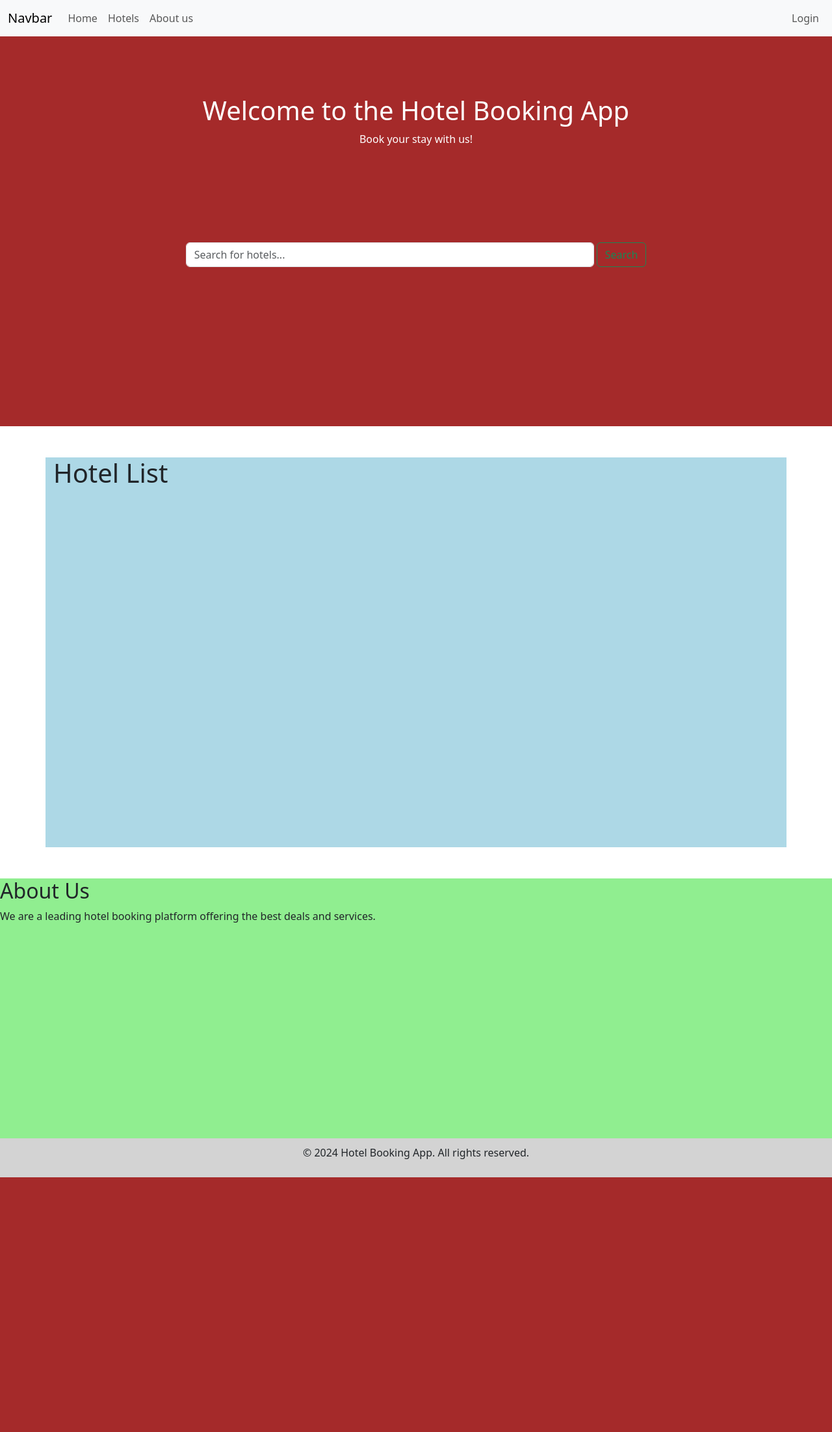
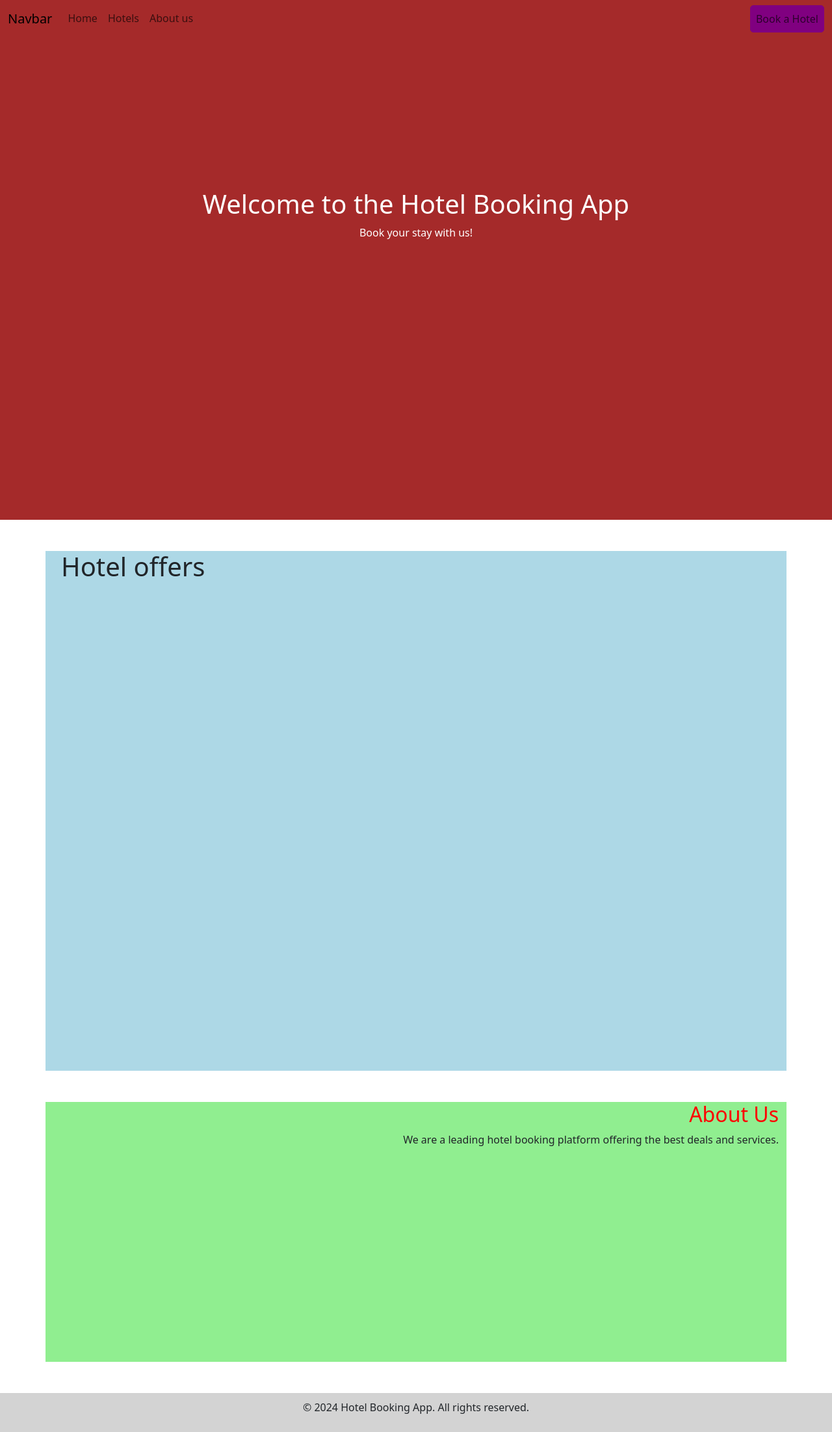
Before and after one commit to jammy-8/project4, a Django app: page / in a window 1280 px wide. Shown: the whole page at 65% size. Before the commit the page ends 1812 px from the top, so only its background shows below. Run offline with Django 5.2, Linux system fonts and the light colour scheme.

Commit message:
Added Booking Page

```diff
--- a/booking/hBooking/hotelBooking/static/hBooking/styles.css
+++ b/booking/hBooking/hotelBooking/static/hBooking/styles.css
@@ -1,3 +1,7 @@
+body {
+    margin: 0;
+}
+
 .hero {
     /* display: flex; */
     background-color: brown;
@@ -5,7 +9,12 @@
     /* justify-content: center; */
 }
 
-.hotel-list {
+.hero-text {
+    top: 25%;
+    position: relative;
+}
+
+.hotel-offers {
     background-color: lightblue;
 }
 
@@ -28,3 +37,50 @@
 h2 {
     color: red;
 }
+
+.navbar {
+    position: fixed;
+    top: 0;
+    width: 100%;
+    z-index: 1000;
+}
+
+.nav-animate {
+    position: relative;
+    display: inline-block;
+}
+
+.nav-animate::after {
+    content: "";
+    position: absolute;
+    left: 50%;
+    bottom: 0;
+    width: 0;
+    height: 2px;
+    background-color: white;
+    transition: all 0.3s ease;
+    transform: translateX(-50%);
+}
+
+.nav-animate:hover::after {
+    width: 100%;
+}
+
+.footer {
+    /* position:sticky; */
+    bottom: 0;
+    width: 100%;
+}
+
+.login-container {
+    display: flex;
+    flex-direction: column;
+    align-items: center;
+    height: 100vh;
+}
+
+.book-hotel {
+    border: 1px solid purple;
+    border-radius: 5px;
+    background-color: purple;
+}
--- a/booking/hBooking/hotelBooking/templates/hBooking/base.html
+++ b/booking/hBooking/hotelBooking/templates/hBooking/base.html
@@ -3,8 +3,8 @@
 <html>
     <head>
         <title>Hotel Booking App</title>
+        <link href="https://cdn.jsdelivr.net/npm/bootstrap@5.3.8/dist/css/bootstrap.min.css" rel="stylesheet" integrity="sha384-sRIl4kxILFvY47J16cr9ZwB07vP4J8+LH7qKQnuqkuIAvNWLzeN8tE5YBujZqJLB" crossorigin="anonymous">
         <link rel="stylesheet" type="text/css" href="{% static 'hBooking/styles.css' %}">
-        <link href="https://cdn.jsdelivr.net/npm/bootstrap@5.3.8/dist/css/bootstrap.min.css" rel="stylesheet" integrity="sha384-sRIl4kxILFvY47J16cr9ZwB07vP4J8+LH7qKQnuqkuIAvNWLzeN8tE5YBujZqJLB" crossorigin="anonymous">
     </head>
     <body>
         <header>
@@ -12,5 +12,11 @@
         </header>
         {% block content %}
         {% endblock %}
+
+        <section class="footer">
+            <div class="footer-content">
+                <p>&copy; 2024 Hotel Booking App. All rights reserved.</p>
+            </div>
+        </section>
     </body>
 </html>
--- a/booking/hBooking/hotelBooking/templates/hBooking/index.html
+++ b/booking/hBooking/hotelBooking/templates/hBooking/index.html
@@ -3,26 +3,28 @@
 
 {% block content %}
 
-<div class="hero h-75">
-    <div class="hero-text container text-center align-top">
+<section class="hero">
+    <div class="hero-content h-100">
+        <div class="hero-text container text-center">
             <h1>Welcome to the Hotel Booking App</h1>
             <p>Book your stay with us!</p>
         </div>
-    <div class="container-fluid text-center align-top">
-        <form class="d-flex justify-content-center align-items-center h-50" role="search">
-            <input class="form-control me-1 w-50" type="search" placeholder="Search for hotels..." aria-label="Search">
-            <button class="btn btn-outline-success" type="submit">Search</button>
-        </form>
     </div>
+</section>
+
+<section class="hotel-offers container mt-5 h-100">
+    <div class="hotel-list-content container">
+        <h1>Hotel offers</h1>
     </div>
-<div class="hotel-list container mt-5 h-75 ">
-    <h1>Hotel List</h1>
-</div>
-<div class="about-us mt-5 h-50">
+</section>
+
+<section class="container about-us text-end ">
+    <div class="about-us-content mt-5 mb-5 h-50">
         <h2>About Us</h2>
         <p>We are a leading hotel booking platform offering the best deals and services.</p>
     </div>
-<div class="footer">
-    <p>&copy; 2024 Hotel Booking App. All rights reserved.</p>
-</div>
+</section>
+
+
+
 {% endblock %}
--- a/booking/hBooking/hotelBooking/templates/hBooking/navbar.html
+++ b/booking/hBooking/hotelBooking/templates/hBooking/navbar.html
@@ -1,22 +1,22 @@
-<nav class="navbar navbar-expand-lg bg-body-tertiary">
+<nav class="navbar navbar-expand-lg bg-transparent">
   <div class="container-fluid">
-    <a class="navbar-brand" href="#">Navbar</a>
+    <a class="navbar-brand" href="{% url 'index' %}">Navbar</a>
     <button class="navbar-toggler" type="button" data-bs-toggle="collapse" data-bs-target="#navbarNav" aria-controls="navbarNav" aria-expanded="false" aria-label="Toggle navigation">
       <span class="navbar-toggler-icon"></span>
     </button>
     <div class="collapse navbar-collapse" id="navbarNav">
       <ul class="navbar-nav w-100">
         <li class="nav-item">
-          <a class="nav-link" href="#">Home</a>
+          <a class="nav-link nav-animate" href="{% url 'index' %}">Home</a>
         </li>
         <li class="nav-item">
-          <a class="nav-link" href="#">Hotels</a>
+          <a class="nav-link nav-animate" href="#">Hotels</a>
         </li>
         <li class="nav-item">
-          <a class="nav-link" href="#">About us</a>
+          <a class="nav-link nav-animate" href="#">About us</a>
         </li>
         <li class="nav-item ms-auto">
-          <a class="nav-link" href="#">Login</a>
+          <a class="nav-link book-hotel" href="{% url 'booking' %}">Book a Hotel</a>
         </li>
       </ul>
     </div>
--- a/booking/hBooking/hotelBooking/urls.py
+++ b/booking/hBooking/hotelBooking/urls.py
@@ -3,5 +3,6 @@ from . import views
 
 urlpatterns = [
     path('', views.index , name='index'),
+    path('booking', views.booking, name='booking'),
     path('hotelBooking', views.hotelBooking, name='hotelBooking'),
 ]
--- a/booking/hBooking/hotelBooking/views.py
+++ b/booking/hBooking/hotelBooking/views.py
@@ -8,3 +8,6 @@ def hotelBooking(request):
 
 def index(request):
     return render(request, 'hBooking/index.html')
+
+def booking(request):
+    return render(request, 'hBooking/booking.html')
```
Also changed, not shown: booking/hBooking/hotelBooking/templates/hBooking/booking.html (added, +47 -0 lines). Lines whose indentation alone changed are shown as unchanged.
